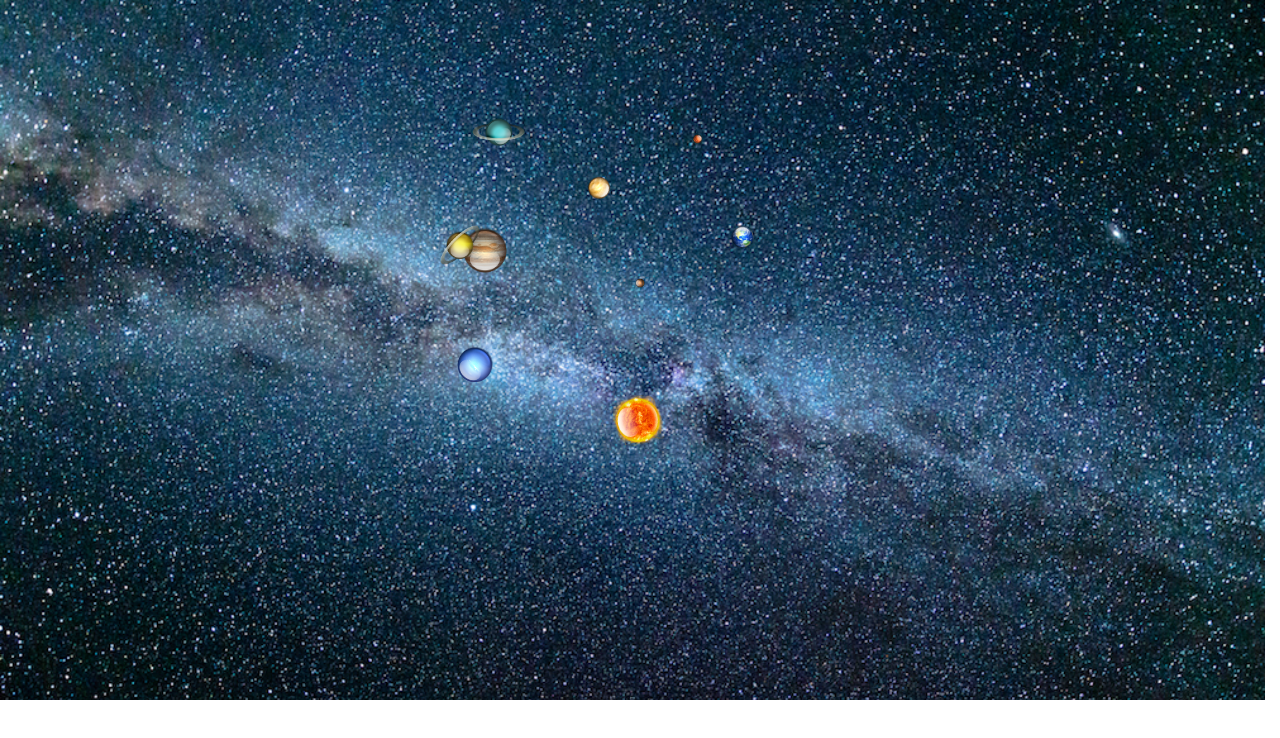
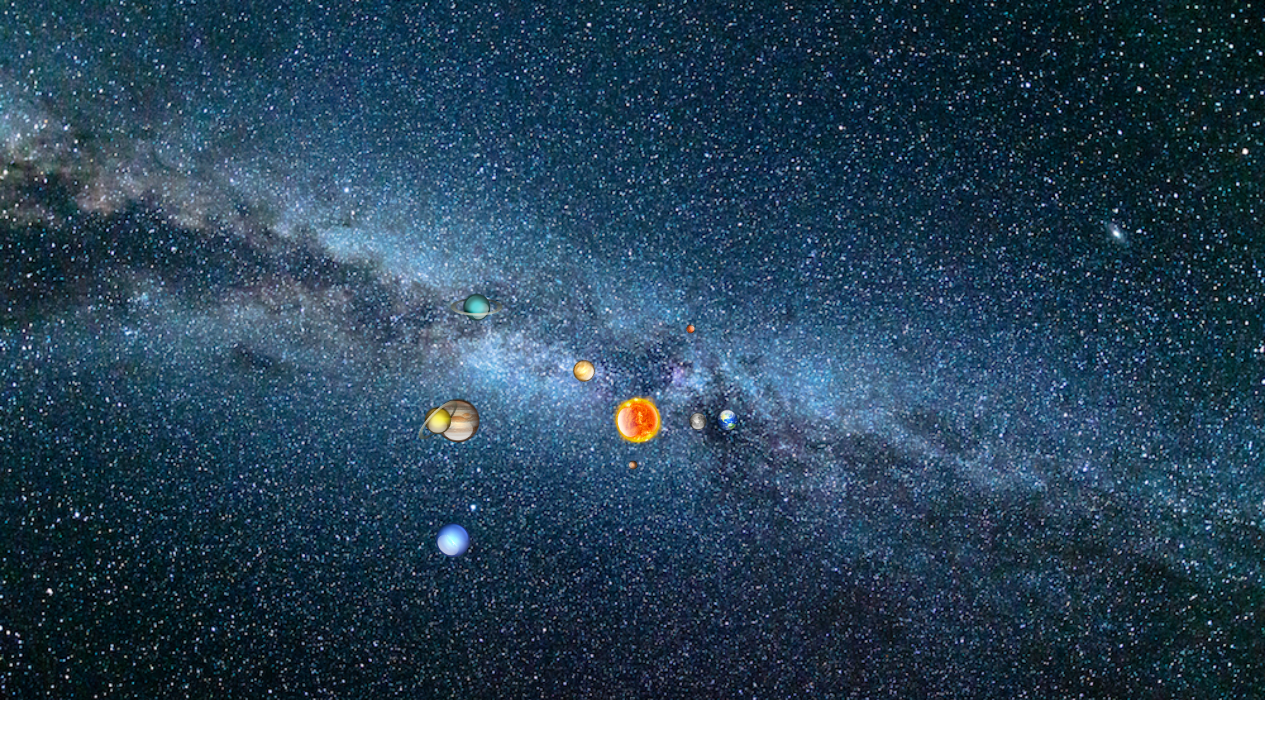
Before and after one commit to ask888/planets, a plain HTML site: page index.html in a window 1280 px wide. Drawn offline with Linux system fonts and the light colour scheme.

Commit message:
Added Moon to the Earth

```diff
--- a/css/style.css
+++ b/css/style.css
@@ -41,11 +41,14 @@
     background-size: 100%;
     width: 10px;
     height: 10px;
-    top: 213px;
     transform-origin: 0px;
     position: absolute;
-    left: 630px;
     animation: myMercury 4s linear infinite;
+    top: 0;
+    bottom: 0;
+    left: 0;
+    right: 0;
+    margin: auto;
 }
 .venus{
     background: url("../img/venus.png");
@@ -53,11 +56,14 @@
     background-size: 100%;
     width: 25px;
     height: 25px;
-    top: 205px;
     transform-origin: 0px;
     position: absolute;
-    left: 630px;
     animation: myVenus 3s linear infinite;
+    top: 0;
+    bottom: 0;
+    left: 0;
+    right: 0;
+    margin: auto;
 }
 .earth{
     background: url("../img/earth.png");
@@ -65,11 +71,28 @@
     background-size: 100%;
     width: 25px;
     height: 25px;
-    top: 205px;
     transform-origin: 0px;
     position: absolute;
-    left: 630px;
     animation: myEarth 5s linear infinite;
+    top: 0;
+    bottom: 0;
+    left: 0;
+    right: 0;
+    margin: auto;
+}
+.moon{
+    background: url("../img/moon.png");
+    -webkit-background-size: 100%;
+    background-size: 100%;
+    width: 20px;
+    height: 20px;
+    position: absolute;
+    animation: myMoon 2s linear infinite;
+    top: 0;
+    bottom: 0;
+    left: 0;
+    right: 0;
+    margin: auto;
 }
 .mars{
     background: url("../img/mars.png");
@@ -77,11 +100,14 @@
     background-size: 100%;
     width: 10px;
     height: 10px;
-    top: 205px;
     transform-origin: 0px;
     position: absolute;
-    left: 630px;
     animation: myMars 6s linear infinite;
+    top: 0;
+    bottom: 0;
+    left: 0;
+    right: 0;
+    margin: auto;
 }
 .jupiter{
     background: url("../img/jupiter.png");
@@ -89,11 +115,14 @@
     background-size: 100%;
     width: 50px;
     height: 50px;
-    top: 205px;
     transform-origin: 0px;
     position: absolute;
-    left: 630px;
     animation: myJupiter 10s linear infinite;
+    top: 0;
+    bottom: 0;
+    left: 0;
+    right: 0;
+    margin: auto;
 }
 .saturn{
     background: url("../img/saturn.png");
@@ -101,11 +130,14 @@
     background-size: 100%;
     width: 40px;
     height: 40px;
-    top: 205px;
     transform-origin: 0px;
     position: absolute;
-    left: 630px;
     animation: mySaturn 10s linear infinite;
+    top: 0;
+    bottom: 0;
+    left: 0;
+    right: 0;
+    margin: auto;
 }
 .uranus{
     background: url("../img/uranus.png");
@@ -113,11 +145,14 @@
     background-size: 100%;
     width: 40px;
     height: 40px;
-    top: 205px;
     transform-origin: 0px;
     position: absolute;
-    left: 630px;
     animation: myUranus 8s linear infinite;
+    top: 0;
+    bottom: 0;
+    left: 0;
+    right: 0;
+    margin: auto;
 }
 .neptune{
     background: url("../img/neptune.png");
@@ -125,11 +160,14 @@
     background-size: 100%;
     width: 40px;
     height: 40px;
-    top: 205px;
     transform-origin: 0px;
     position: absolute;
-    left: 630px;
     animation: myNeptune 13s linear infinite;
+    top: 0;
+    bottom: 0;
+    left: 0;
+    right: 0;
+    margin: auto;
 }
 
 
@@ -148,6 +186,10 @@
 @keyframes myEarth {
     from { transform: rotate(0deg) translateX(90px) rotate(360deg); }
     to   { transform: rotate(360deg) translateX(90px) rotate(-360deg); }
+}
+@keyframes myMoon{
+    from { transform: rotate(0deg) translateX(30px) rotate(360deg); }
+    to   { transform: rotate(360deg) translateX(30px) rotate(-360deg); }
 }
 @keyframes myMars{
     from { transform: rotate(0deg) translateX(110px) rotate(360deg); }
@@ -173,6 +215,7 @@
 
 
 
+
 /* header end */
 
 
--- a/index.html
+++ b/index.html
@@ -20,7 +20,9 @@
                     <div class="sun"></div>
                     <div class="mercury"></div>
                     <div class="venus"></div>
-                    <div class="earth"></div>
+                    <div class="earth">
+                        <div class="moon"></div>
+                    </div>
                     <div class="mars"></div>
                     <div class="jupiter"></div>
                     <div class="saturn"></div>
```
